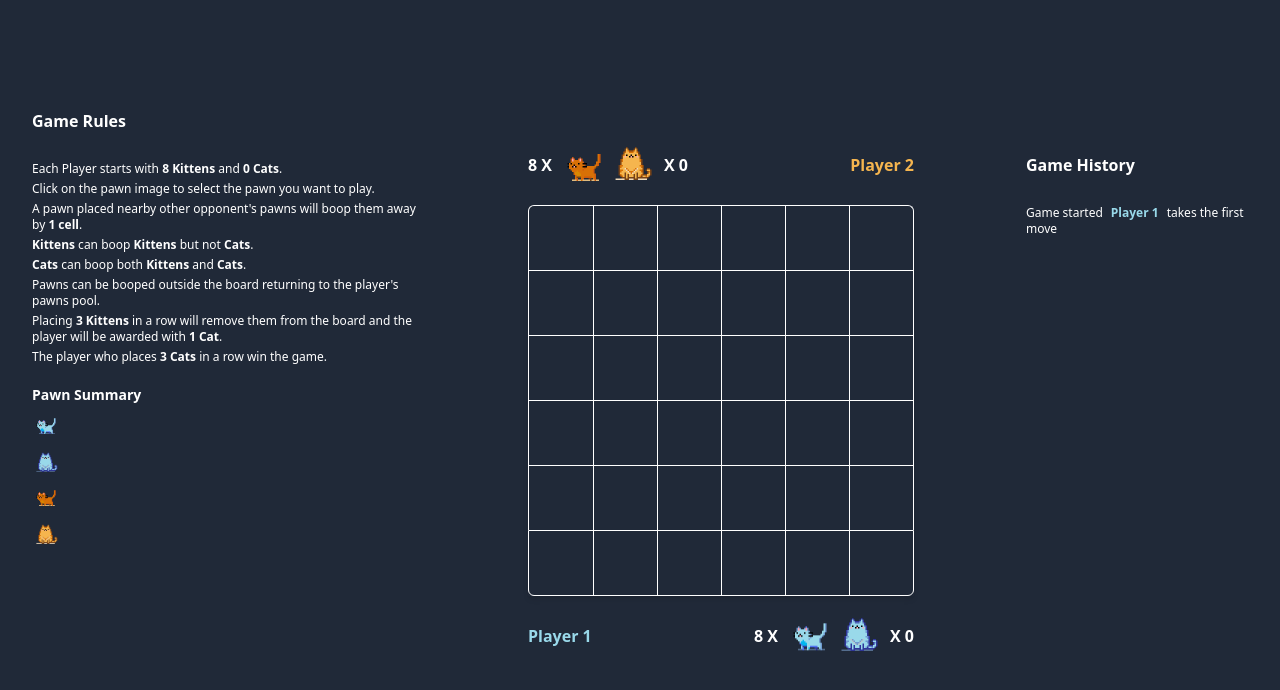
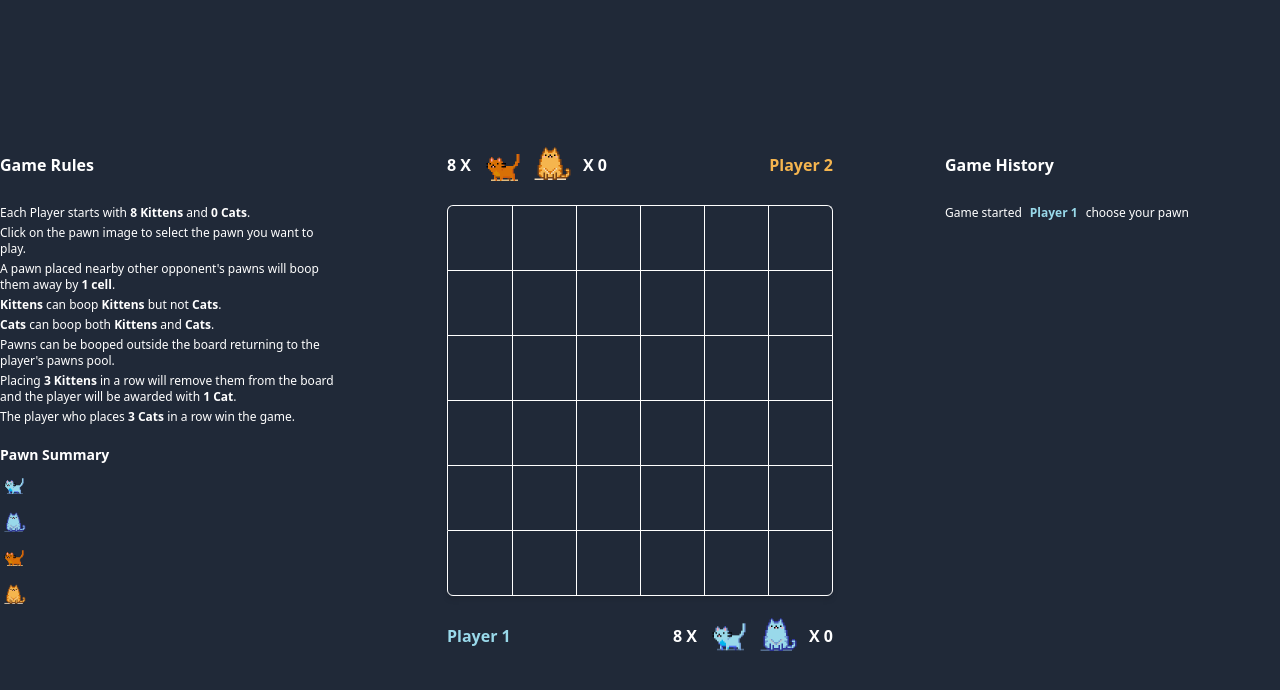
Before and after one commit to andreatarozzo/pawn-pusher, a React (Vite) app: page / in a window 1280 px wide. Shown: the top 690 px of the page. Built offline with nearby package versions, Linux system fonts and the light colour scheme.

Commit message:
feat: adjusted style

```diff
--- a/package.json
+++ b/package.json
@@ -1,5 +1,5 @@
 {
-  "name": "boop",
+  "name": "pawnbooper",
   "private": true,
   "version": "0.0.0",
   "type": "module",
--- a/src/App.scss
+++ b/src/App.scss
@@ -1,4 +1,3 @@
 #root {
   width: 100%;
-  padding: 0 2rem;
 }
--- a/src/App.tsx
+++ b/src/App.tsx
@@ -1,15 +1,39 @@
 import { useState } from 'react';
 import './App.scss';
 import { BoardContainer } from './components';
-import { BoardSize } from './types';
+import { WinnerModal } from './components/WinnerModal/WinnerModal';
+import { BoardSize, Player } from './types';
 import { GameBoard, GameState } from './utils';
 
 function App() {
-  const [gameState] = useState(new GameState(new GameBoard(BoardSize.Rows, BoardSize.Cols)));
+  const [gameState, setGameState] = useState(
+    new GameState(new GameBoard(BoardSize.Rows, BoardSize.Cols)),
+  );
+  const [winner, setWinner] = useState<Player | null>(null);
+  const [winnerModalOpen, setWinnerModalOpen] = useState(false);
+
+  const onGameWonHandler = (winner: Player) => {
+    setWinner(winner);
+    setWinnerModalOpen(true);
+  };
+
+  const onGameReset = () => {
+    setWinnerModalOpen(false);
+    setGameState(new GameState(new GameBoard(BoardSize.Rows, BoardSize.Cols)));
+  };
 
   return (
     <div className="w-full">
-      <BoardContainer gameState={gameState} />
+      <BoardContainer
+        gameState={gameState}
+        onGameWonHandler={(winner: Player) => onGameWonHandler(winner)}
+      />
+      <WinnerModal
+        open={winnerModalOpen}
+        onCLose={() => setWinnerModalOpen(false)}
+        onGameReset={() => onGameReset()}
+        winner={winner!}
+      />
     </div>
   );
 }
--- a/src/components/BoardContainer/BoardContainer.scss
+++ b/src/components/BoardContainer/BoardContainer.scss
@@ -1,3 +1,4 @@
+
 .game-info-container, .game-history-container {
   margin-top: 60px;
 }
--- a/src/components/BoardContainer/BoardContainer.tsx
+++ b/src/components/BoardContainer/BoardContainer.tsx
@@ -8,13 +8,13 @@ import './BoardContainer.scss';
 
 interface BoardContainerProps {
   gameState: GameState;
+  onGameWonHandler: (winner: Player) => void;
   children?: ReactNode;
 }
 
-export const BoardContainer: FC<BoardContainerProps> = ({ gameState }) => {
+export const BoardContainer: FC<BoardContainerProps> = ({ gameState, onGameWonHandler }) => {
   const [currentPlayer, setCurrentPlayer] = useState(gameState.currentPlayer);
   const [selectedPawn, setSelectedPawn] = useState<PawnType | null>(null);
-  const [winner, setWinner] = useState<Player | null>(null);
 
   const onPawnSelected = (player: Player, type: PawnType) => {
     if (player === currentPlayer) {
@@ -24,15 +24,16 @@ export const BoardContainer: FC<BoardContainerProps> = ({ gameState }) => {
 
   const onPawnPlaced = (row: number, col: number) => {
     if (selectedPawn) {
+      let currentWinner: Player | null;
       setSelectedPawn(null);
       gameState.registerPawn(row, col, selectedPawn!);
-      gameState.checkWinCondition(row, col);
+      currentWinner = gameState.checkWinCondition(row, col);
       const boopScanResult = gameState.boopScan(row, col);
       gameState.promotionScan(row, col);
       if (boopScanResult) {
         boopScanResult.forEach((scan: BoopResult) => {
           if (scan.pawnBoopedDestinationCell) {
-            const winner = gameState.checkWinCondition(
+            const opponentWinner = gameState.checkWinCondition(
               scan.pawnBoopedDestinationCell[0],
               scan.pawnBoopedDestinationCell[1],
               scan.player,
@@ -42,22 +43,27 @@ export const BoardContainer: FC<BoardContainerProps> = ({ gameState }) => {
               scan.pawnBoopedDestinationCell[1],
               scan.player,
             );
-            if (winner) setWinner(winner);
+            if (opponentWinner && !currentWinner) currentWinner = opponentWinner;
           }
         });
       }
-      gameState.switchPlayer();
-      setCurrentPlayer(gameState.currentPlayer);
+
+      if (!currentWinner) {
+        gameState.switchPlayer();
+        setCurrentPlayer(gameState.currentPlayer);
+      } else {
+        onGameWonHandler(currentWinner);
+      }
     }
   };
 
   return (
-    <div className="flex justify-center w-full">
-      <div className="mt-4 h-full game-info-container">
-        <GameRules className="mb-5" />
-        <PawnCoordinatesSummary gameState={gameState} />
+    <div className="flex flex-col md:flex-row justify-center w-full min-w-[600px]">
+      <div className="mt-[60px] h-full flex flex-col w-full items-center md:w-[400px] md:block">
+        <GameRules className="mb-5 w-[386px] md:w-full" />
+        <PawnCoordinatesSummary gameState={gameState} className="w-[386px] md:w-full" />
       </div>
-      <div className="mx-28">
+      <div className="mx-28 max-w-[386px] min-w-[386px]">
         <PlayerSummary
           player={Player.PlayerTwo}
           currentPlayer={currentPlayer}
@@ -76,7 +82,9 @@ export const BoardContainer: FC<BoardContainerProps> = ({ gameState }) => {
           className="mt-3"
         />
       </div>
-      <GameHistory className="w-96 game-history-container" gameHistory={gameState.gameHistory} />
+      <div className="my-[30px] md:mt-[60px] h-full flex flex-col w-full items-center md:w-[400px] md:block">
+        <GameHistory gameHistory={gameState.gameHistory} className=" md:w-full" />
+      </div>
     </div>
   );
 };
--- a/src/components/GameHistory/GameHistory.scss
+++ /dev/null
@@ -1,5 +0,0 @@
-.game-history {
-  height: 390px;
-  scrollbar-color: #202938;
-  scrollbar-width: 1px;
-}
--- a/src/components/GameHistory/GameHistory.tsx
+++ b/src/components/GameHistory/GameHistory.tsx
@@ -1,6 +1,5 @@
 import { GameAction, GameLog, PawnType, Player } from '@/types';
 import { FC, useEffect, useRef } from 'react';
-import './GameHistory.scss';
 
 interface GameHistoryProps {
   gameHistory: GameLog[];
@@ -26,7 +25,7 @@ const Log: FC<LogProps> = ({ gameLog }) => {
             >
               Player {gameLog.player}
             </strong>
-            takes the first move
+            choose your pawn
           </span>
         </div>
       );
@@ -41,7 +40,7 @@ const Log: FC<LogProps> = ({ gameLog }) => {
           >
             <strong>Player {gameLog.player}</strong>
           </span>
-          <span>turn started</span>
+          <span>choose your pawn</span>
         </div>
       );
     case GameAction.PawnPlaced:
@@ -190,11 +189,11 @@ export const GameHistory: FC<GameHistoryProps> = ({ gameHistory, className }) =>
   }, [gameHistory.length]);
 
   return (
-    <div className={['w-1/4', className || ''].join(' ')}>
+    <div className={className || ''}>
       <div className="font-bold">Game History</div>
       <div
         ref={logsContainerRef}
-        className="mt-7 game-history text-xs overflow-y-auto overflow-x-hidden scrollbar scrollbar-thumb-scrollbar-background"
+        className="mt-7 h-[390px] text-xs overflow-y-auto overflow-x-hidden scrollbar scrollbar-thumb-scrollbar-background"
       >
         {gameHistory.map((gameLog: GameLog) => (
           <Log gameLog={gameLog} />
--- /dev/null
+++ b/src/components/WinnerModal/WinnerModal.tsx
@@ -0,0 +1,38 @@
+import { Player } from '@/types';
+import { FC } from 'react';
+
+interface WinnerModalProps {
+  open: boolean;
+  winner: Player;
+  onCLose: () => void;
+  onGameReset: () => void;
+}
+
+export const WinnerModal: FC<WinnerModalProps> = ({ open, winner, onCLose, onGameReset }) => {
+  if (!open) return null;
+
+  return (
+    <>
+      <div className="fixed top-0 bottom-0 left-0 right-0 w-full h-full bg-black backdrop-blur-md z-10"></div>
+      <div className="z-20 top-48 absolute w-full">
+        <div className="top-1/3 w-[500px] border p-3 rounded-md bg-background my-0 mx-auto text-center">
+          <span className="text-3xl">
+            Congratulation{' '}
+            <strong className={winner === Player.PlayerOne ? 'text-player-one' : 'text-player-two'}>
+              Player {winner}{' '}
+            </strong>
+            you won!
+          </span>
+          <div className="flex justify-around mt-10 mb-1">
+            <button className="border rounded-md p-2" onClick={() => onGameReset()}>
+              Start another game
+            </button>
+            <button className="border rounded-md p-2" onClick={() => onCLose()}>
+              Close
+            </button>
+          </div>
+        </div>
+      </div>
+    </>
+  );
+};
--- a/tailwind.config.js
+++ b/tailwind.config.js
@@ -8,6 +8,7 @@ module.exports = {
     colors: {
       'player-one': '#99d9ea',
       'player-two': '#f5b54f',
+      background: '#36435a',
       'scrollbar-background': '#36435a',
     },
   },
```
Also changed, not shown: 1 other file (tests, documents, lock files or other folders).
